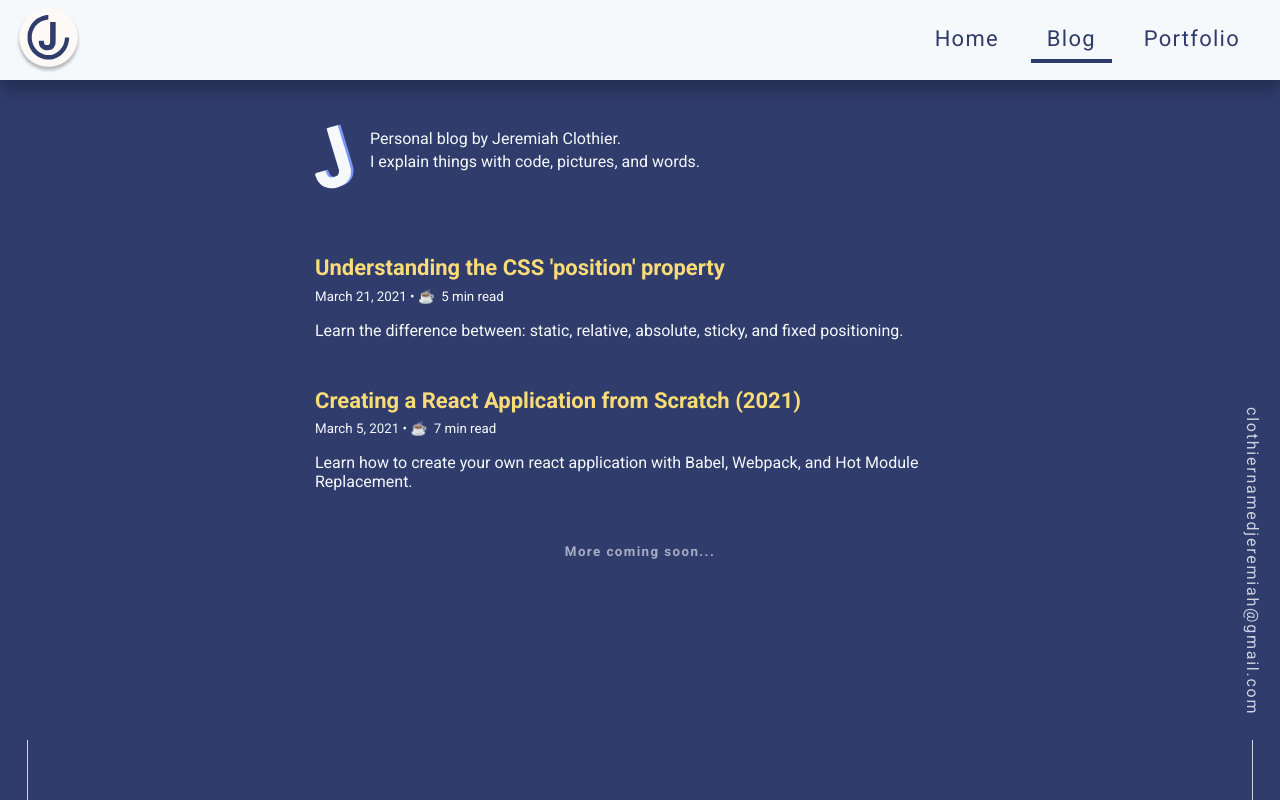
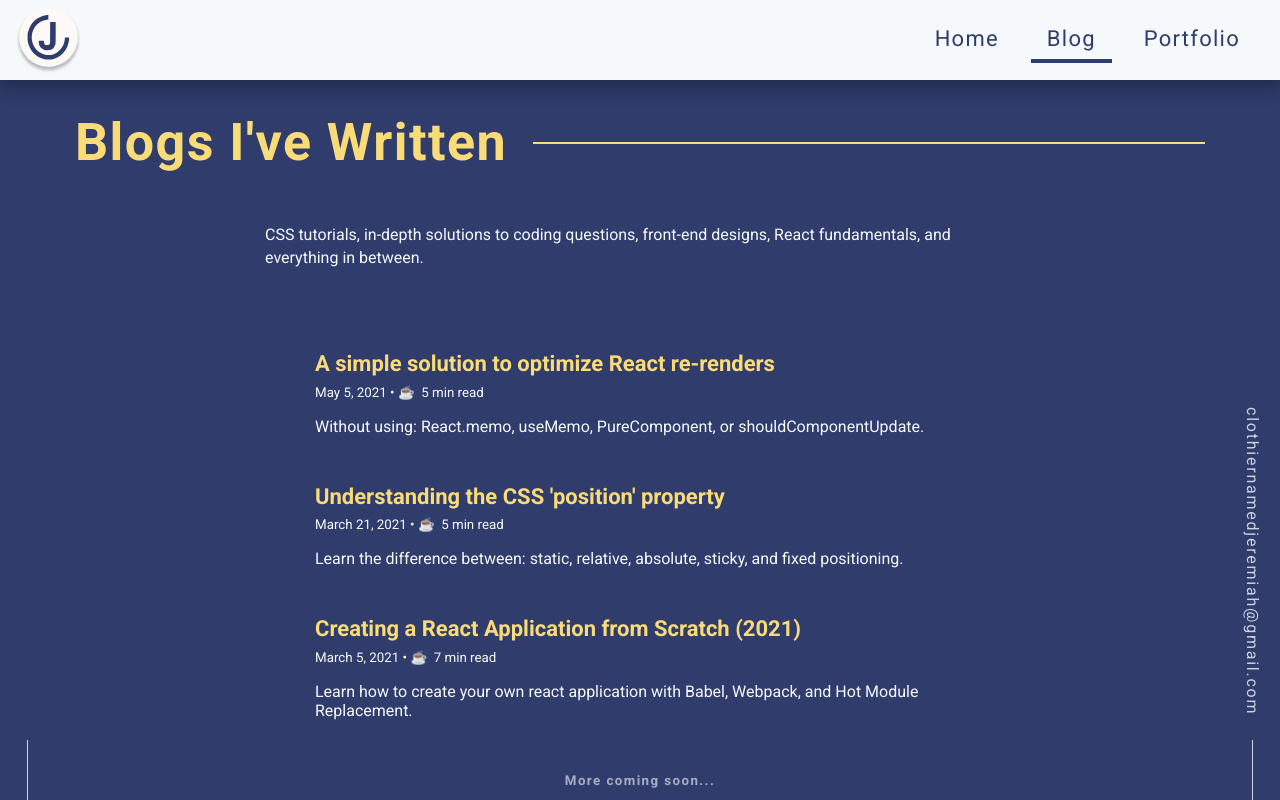
Before and after one commit to ClothierNamedJeremiah/personal-website, a Next.js app: page /blog in a window 1280 px wide. Built offline with nearby package versions, Linux system fonts and the light colour scheme.

Commit message:
added another blog

```diff
--- a/src/data/blogs.js
+++ b/src/data/blogs.js
@@ -1,11 +1,11 @@
 const BLOGS = [
-  // {
-  //   title: 'A simple solution to optimize React re-renders',
-  //   shortDescription: 'Without using React.memo, PureComponent, or shouldComponentUpdate.',
-  //   datePublished: 'May 5, 2021',
-  //   estimatedTimeToRead: '5 min read',
-  //   blogPostUrl: 'https://clothiernamedjeremiah.medium.com/how-to-position-html-elements-properly-using-css-3fc559f6e5ff',
-  // },
+  {
+    title: 'A simple solution to optimize React re-renders',
+    shortDescription: 'Without using: React.memo, useMemo, PureComponent, or shouldComponentUpdate.',
+    datePublished: 'May 5, 2021',
+    estimatedTimeToRead: '5 min read',
+    blogPostUrl: 'https://clothiernamedjeremiah.medium.com/a-simple-solution-to-optimize-react-re-renders-3fce6713ccc8?sk=86e936de9fb90f62912c7f20ed2d7231'
+  },
   {
     title: "Understanding the CSS 'position' property",
     shortDescription: 'Learn the difference between: static, relative, absolute, sticky, and fixed positioning.',
--- a/src/pages/blog/index.jsx
+++ b/src/pages/blog/index.jsx
@@ -11,14 +11,13 @@ const Blog = (props) => {
 
   return (
     <div className={styles.container}>
-      <aside className={styles.foo}>
-        <span className="j" />
-        <p>
-          Personal blog by Jeremiah Clothier.
-          <br />
-          I explain things with code, pictures, and words.
-        </p>
-      </aside>
+      <h1 className="portfolio-title fs-large fc-yellow">
+        Blogs I've Written
+      </h1>
+      <p className={styles.summary}>
+        CSS tutorials, in-depth solutions to coding questions, front-end designs,
+        React fundamentals, and everything in between.
+      </p>
       <main className={styles.main}>
         {blogs.map(({ title, shortDescription, datePublished, estimatedTimeToRead, blogPostUrl }) => (
           <article key={title} className={styles.article}>
--- a/src/scss/components/_navmenu.scss
+++ b/src/scss/components/_navmenu.scss
@@ -35,6 +35,7 @@
 
 .nav-menu-link {
   text-transform: capitalize;
+  line-height: 1.2em;
 
   &.active {
     color: $dark-purple;
--- a/src/scss/modules/Blog.module.scss
+++ b/src/scss/modules/Blog.module.scss
@@ -4,27 +4,16 @@
   display: flex;
   flex-direction: column;
   align-items: center;
+  margin-top: 2em;
 
-  & > .foo {
-    display: flex;
-    align-items: center;
+  .summary {
     width: 100%;
-    max-width: 650px;
-    margin: 2em 0;
-
-    & > span {
-      flex-basis: auto;
-      margin: 0;
-      height: 65px;
-    }
-
-    & > p {
-      line-height: 1.42em;
-      margin-left: 1em;
-    }
+    max-width: 750px;
+    margin-bottom: 3em;
+    line-height: 1.42em;
   }
 
-  & > .main {
+    & > .main {
     margin: 3% 0;
   }
 
```
